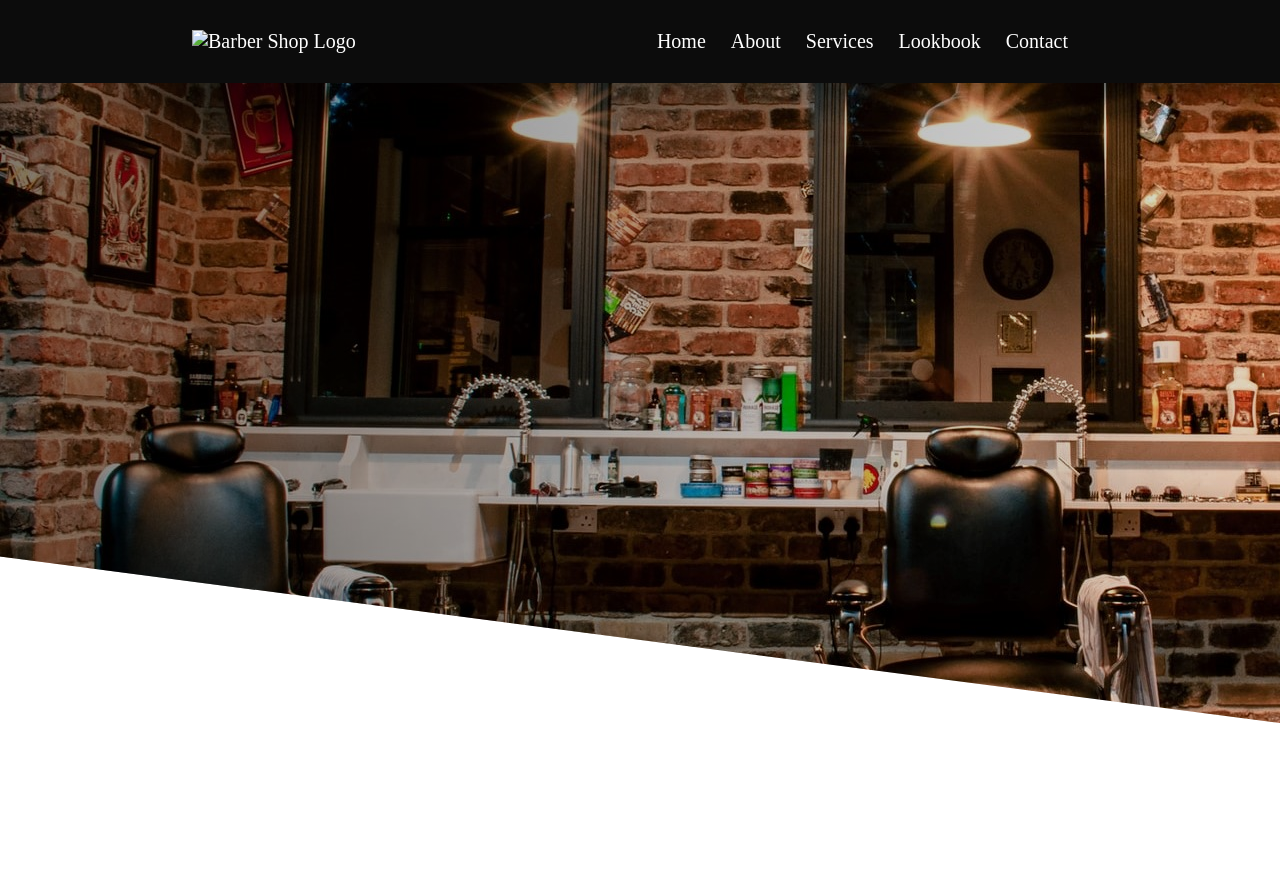
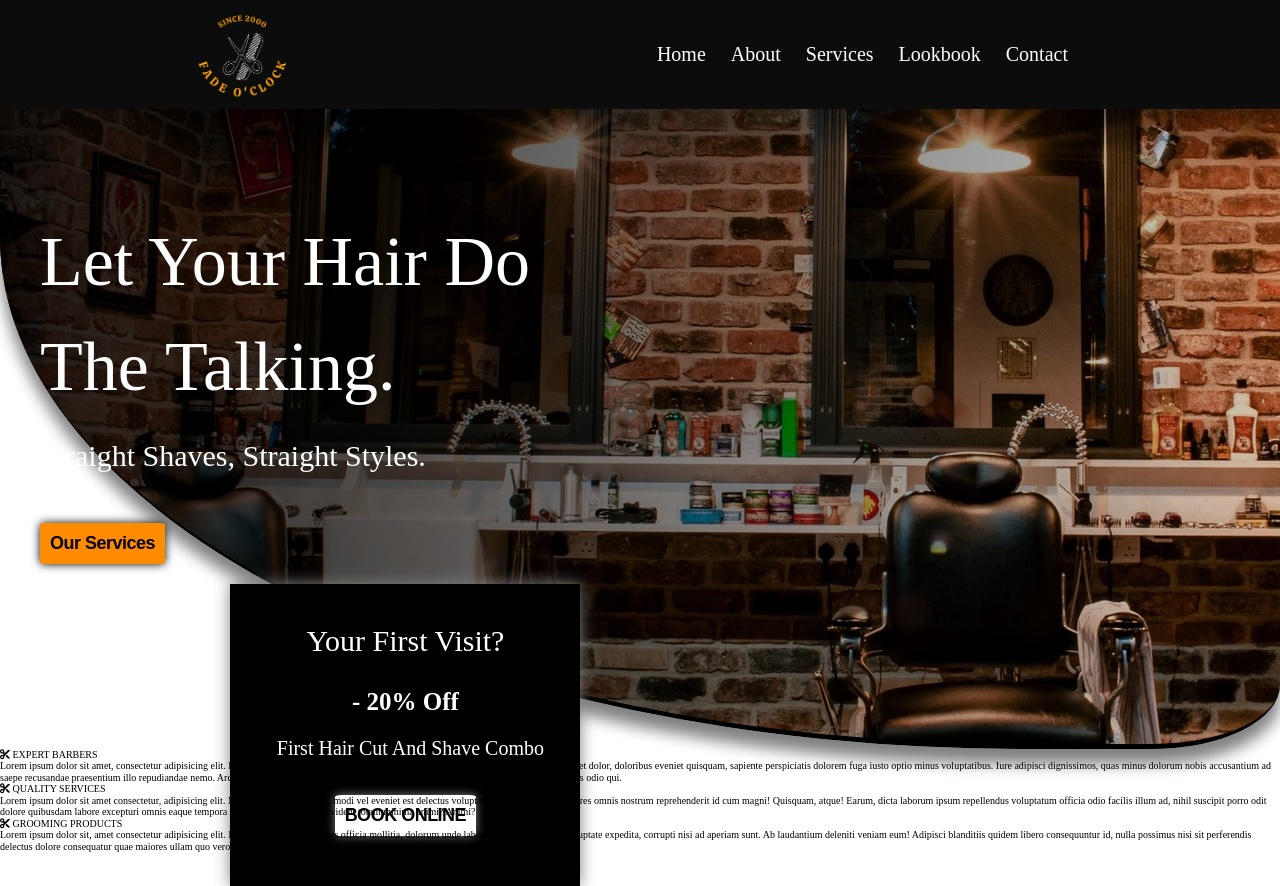
Before and after one commit to Katherine-KM/barberShop, a plain HTML site: page template/index.html in a window 1280 px wide. Before the commit the page ends 800 px from the top, so only its background shows below. Drawn offline with Linux system fonts and the light colour scheme.

Commit message:
create the subcontent card and the second section html

```diff
--- a/template/css/style.css
+++ b/template/css/style.css
@@ -2,7 +2,7 @@
 * {
   box-sizing: border-box;
   margin: 0;
-  padding:0;
+  padding: 0;
 }
 
 /* Clear fix hack */
@@ -26,6 +26,17 @@ html {
   font-size: 62.5%;
 }
 
+header {
+  font-size: 2rem;
+}
+
+h1 {
+  font-size: 7rem;
+}
+
+.hero-main-content p {
+  font-size: 3rem;
+}
 
 body {
 
@@ -42,12 +53,10 @@ header {
   display: flex;
   align-items: center;
   justify-content: space-between;
-  font-size: 2rem;
   background-color: rgb(12, 12, 12);
   color:white;
   width: 100%;
-  box-shadow: 0 0 10px grey;
-  padding: 2rem 15%;
+  padding: 1rem 15%;
 }
 
 .nav-list{
@@ -67,18 +76,122 @@ header {
   color:white;
 }
 
-/* Hero Content */
-main {
-  background-image: linear-gradient(100deg, rgba(0,0,0,0.5), rgba(0,0,0,0.1)), url("/template/imgs/herocopy.jpg");
+.nav-item a:hover{
+  color: orange;
+}
+
+/* NavBar Logo */
+
+.logo {
+ max-width: 10rem;
+ max-height: 10rem;
+}
+
+/* Hero Background Img */
+.hero-img{
+  background-image: linear-gradient(100deg, rgba(0,0,0,0.9), rgba(0,0,0,0.15)), url("/template/imgs/herocopy.jpg");
   background-repeat: no-repeat;
   background-size: fill;
   width: 100%;
   height: 80vh;
-  clip-path: polygon(0 0, 100% 0%, 100% 100%, 0 74%);
+  border-bottom-left-radius: 80%;
+  border-bottom-right-radius: 10%;
+  border-bottom:solid 5px black;
+  box-shadow: 0 15px 15px grey;
 }
+
+/* Hero Main Content */
 .hero-content {
+ max-width: 1200px;
+ margin: 0 auto;
+ color:white;
+ text-align: left;
+}
 
+.hero-content h1 {
+  line-height: 1.5;
+  font-weight:100;
+  margin: 0;
+  padding: 10rem 0 2rem 0;
 }
+
+.hero-main-content {
+  height: fit-content;
+  max-width: 500px;
+}
+
+.btn {
+  display: inline-block;
+  color: black;
+  font-size: 1.8rem;
+  font-weight: bold;
+  font-family: Arial, Helvetica, sans-serif;
+  letter-spacing: -0.5px;
+  text-decoration: none;
+  background-color: darkorange;
+  margin-top: 5rem;
+  padding: 1rem;
+  border-radius: 5%;
+  box-shadow: 0 0 10px rgb(0, 0, 0);
+}
+
+.main-btn:hover{
+  background-color: black;
+  color: white;
+}
+
+/* Hero Sub Content/Card */
+.first-section {
+  max-width: 350px;
+  margin-left: 18%;
+}
+
+
+.hero-sub-content {
+  height: fit-content;
+  padding: 3rem;
+  margin: 2rem 0;
+  background-color: black;
+  color:white;
+  text-align: center;
+  box-shadow: 0 0 15px 0 grey;
+}
+
+.hero-sub-content span {
+  display: inline-block;
+}
+
+.span-sub-content1 {
+  font-weight:700;
+  font-size: 2.5rem;
+  padding-bottom: 2rem;
+}
+
+.span-sub-content2 {
+  display: inline-block;
+  font-size: 2rem;
+  padding-left: 1rem;
+  padding-bottom: 3.5rem;
+}
+
+.hero-sub-content p {
+  font-size: 3rem;
+  margin-bottom: 3rem;
+  padding-top: 1rem;
+}
+
+.out-of-gradient-btn {
+  background-color: white;
+  margin: 0 0 2rem 0;
+  box-shadow: 0 0 10px 0 grey;
+}
+
+.out-of-gradient-btn:hover{
+  background-color: darkorange;
+  color: black;
+}
+
+/* Second Content Section */
 
 footer {
 
--- a/template/index.html
+++ b/template/index.html
@@ -9,12 +9,13 @@
 		<title>Blank Template</title>
 
 		<!-- external CSS link -->
+		<script src="https://kit.fontawesome.com/01e5b368f9.js" crossorigin="anonymous"></script>
 		<link rel="stylesheet" href="css/normalize.css">
 		<link rel="stylesheet" href="css/style.css">
 	</head>
 	<body>
 		<header>
-			<img class="logo" src="#" alt="Barber Shop Logo">
+			<img class="logo" src="/template/imgs/logo.png" alt="Barber Shop Logo">
 			<navbar>
 				<ul class="nav-list">
 					<li class="nav-item"><a href="#">Home</a></li>
@@ -26,9 +27,50 @@
 			</navbar>
 		</header>
 		<main>
-		<section class="hero-content"></section>
+		<section class="hero-img">
+		<section class="hero-content">
+			<div class="hero-main-content">
+				<h1> Let Your Hair Do The Talking. </h1>
+				<p> Straight Shaves, Straight Styles. </p>
+				<a class="btn main-btn" href="#">Our Services</a>
+			</div>
+		</section>
+		<section class="first-section">
+			<div class="hero-sub-content">
+				<p> Your First Visit? </p>
 
+				<span class="span-sub-content1"> - 20% Off </span>
+				<span class="span-sub-content2">First Hair Cut And Shave Combo </span>
+
+				<a class="btn out-of-gradient-btn" href="#">BOOK ONLINE</a>
+			</div>
+		</section>
 		</main>
+	</section>
+	</section>
+	<section class="second-section">
+		<div class="card1">
+			<div class="gray-circle"> </div>
+			<i class="fa-solid fa-scissors"></i>
+			<span> EXPERT BARBERS </span>
+			<p> Lorem ipsum dolor sit amet, consectetur adipisicing elit. Pariatur a quidem temporibus necessitatibus odit dignissimos veritatis consequuntur amet dolor, doloribus eveniet quisquam, sapiente perspiciatis dolorem fuga iusto optio minus voluptatibus.
+			Iure adipisci dignissimos, quas minus dolorum nobis accusantium ad saepe recusandae praesentium illo repudiandae nemo. Architecto facere saepe sequi debitis sapiente id dolores labore ipsum nostrum itaque, natus odio qui.</p>
+		</div>
+		<div class="card2">
+			<div class="gray-circle"> </div>
+			<i class="fa-solid fa-scissors"></i>
+			<span> QUALITY SERVICES </span>
+			<p> Lorem ipsum dolor sit amet consectetur, adipisicing elit. Maxime culpa a, mollitia, modi vel eveniet est delectus voluptatibus sit quidem ab maiores omnis nostrum reprehenderit id cum magni! Quisquam, atque!
+			Earum, dicta laborum ipsum repellendus voluptatum officia odio facilis illum ad, nihil suscipit porro odit dolore quibusdam labore excepturi omnis eaque tempora recusandae iste culpa provident totam minima animi? Animi?</p>
+		</div>
+		<div class="card3">
+			<div class="gray-circle"> </div>
+			<i class="fa-solid fa-scissors"></i>
+			<span> GROOMING PRODUCTS </span>
+			<p> Lorem ipsum dolor sit, amet consectetur adipisicing elit. Nostrum eligendi molestias officia mollitia, dolorum unde laborum harum delectus, voluptate expedita, corrupti nisi ad aperiam sunt. Ab laudantium deleniti veniam eum!
+			Adipisci blanditiis quidem libero consequuntur id, nulla possimus nisi sit perferendis delectus dolore consequatur quae maiores ullam quo vero voluptatibus. Facere ea eaque repellat illo culpa quia vel sequi reprehenderit?</p>
+		</div>
+	</section>
 		<script type="text/javascript" src="js/main.js"></script>
 	</body>
 </html>
```
Also changed, not shown: template/imgs/logo.png (added).
